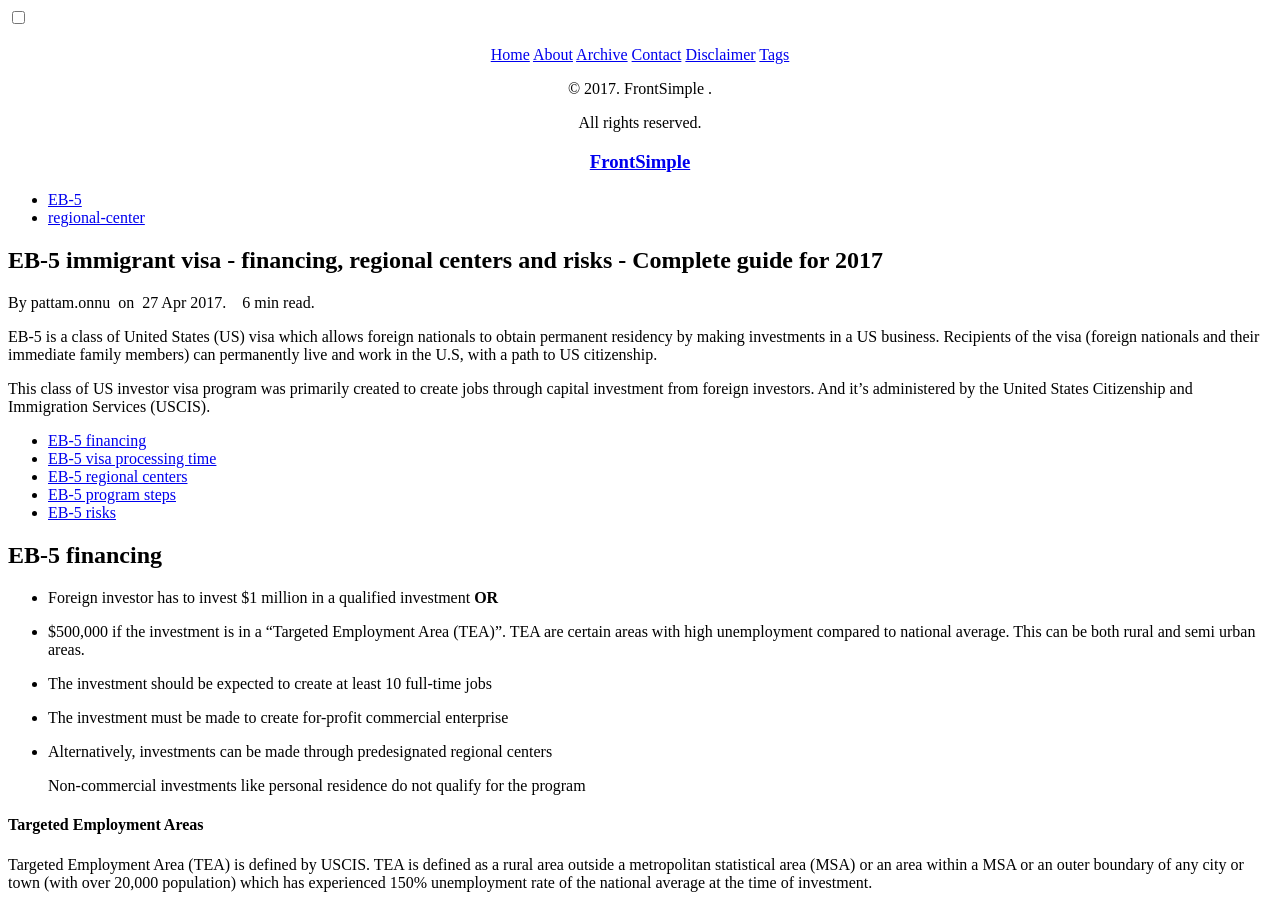
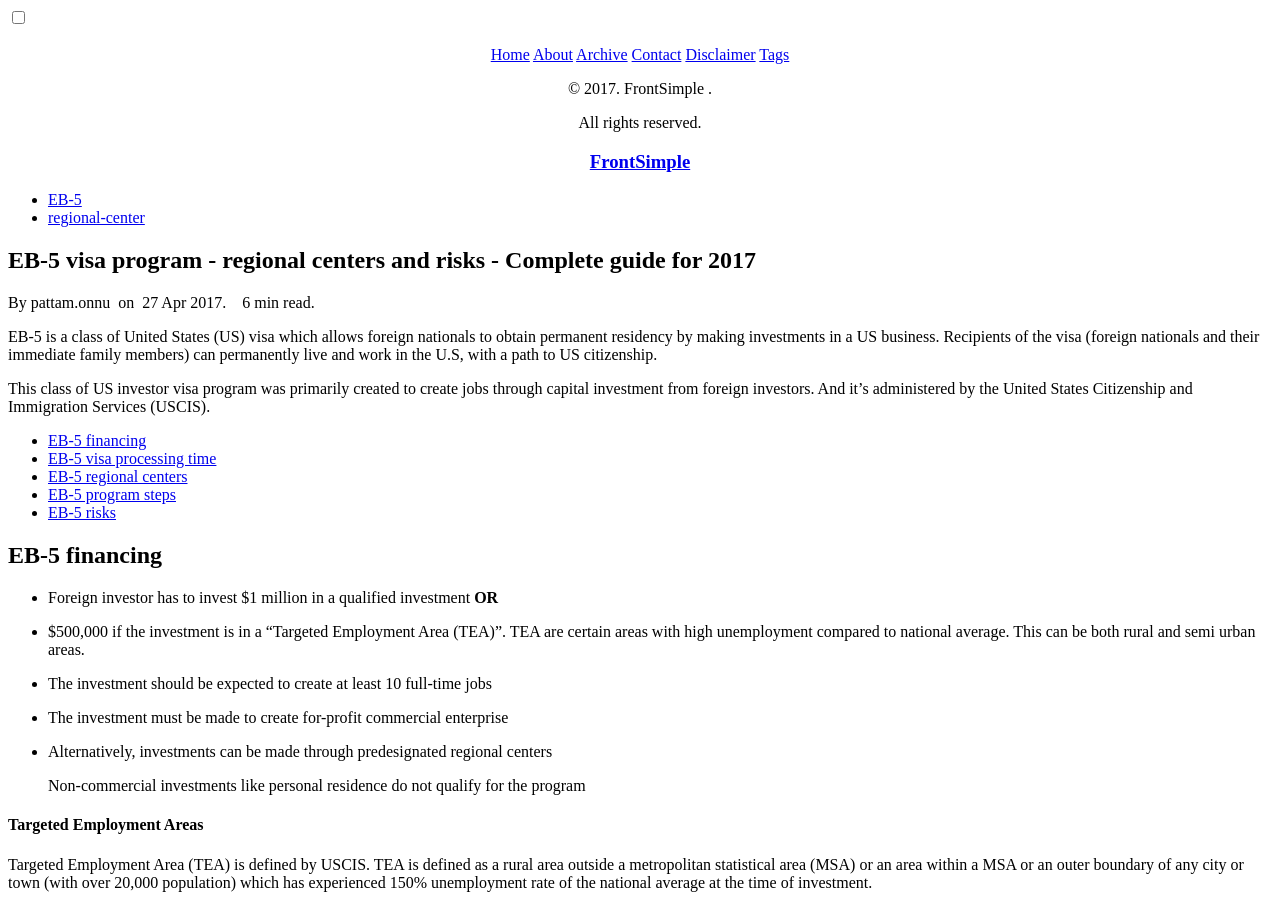
Before and after one commit to gitforwork2/gitforwork.github.io, a Jekyll site: the page built from _posts/2017-4-27-eb-5.md, in a window 1280 px wide and 900 px high. Built offline with Jekyll 4.4.1, drawn with Linux system fonts in a browser that asks for light colours; nearby versions of some CDN libraries; comment, search, counter and statistics services are not loaded.

Commit message:
Update 2017-4-27-eb-5.md

```diff
--- a/_posts/2017-4-27-eb-5.md
+++ b/_posts/2017-4-27-eb-5.md
@@ -1,6 +1,6 @@
 ---
 layout: post
-title: EB-5 immigrant visa - financing, regional centers and risks - Complete guide for 2017
+title: EB-5 visa program - regional centers and risks - Complete guide for 2017
 date: 2017-4-27
 tags: EB-5 regional-center
 comments: true
```
